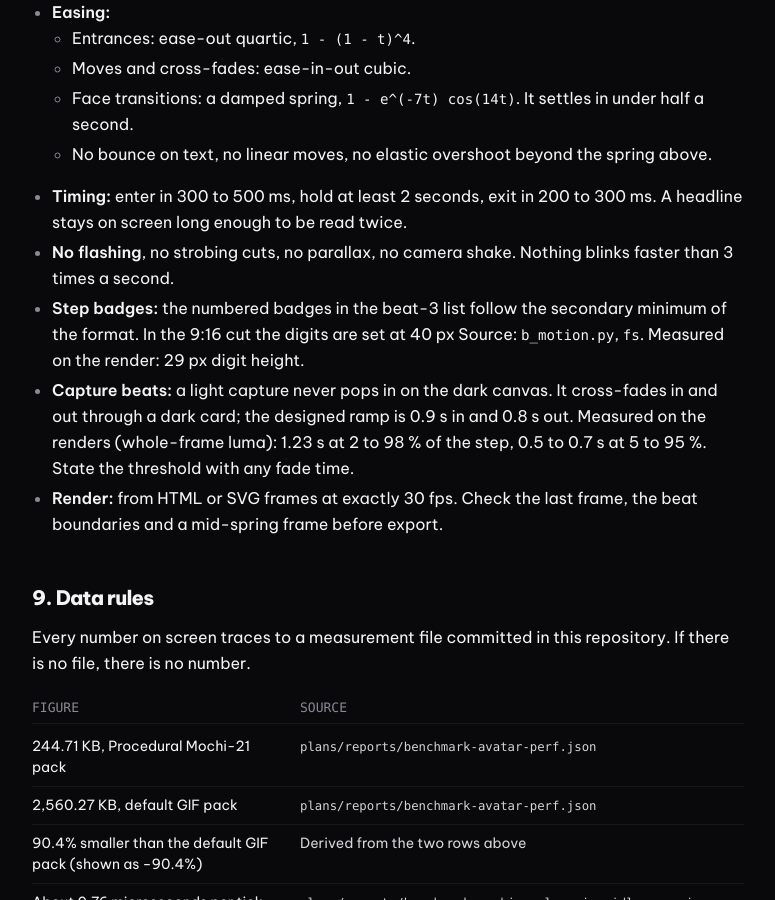
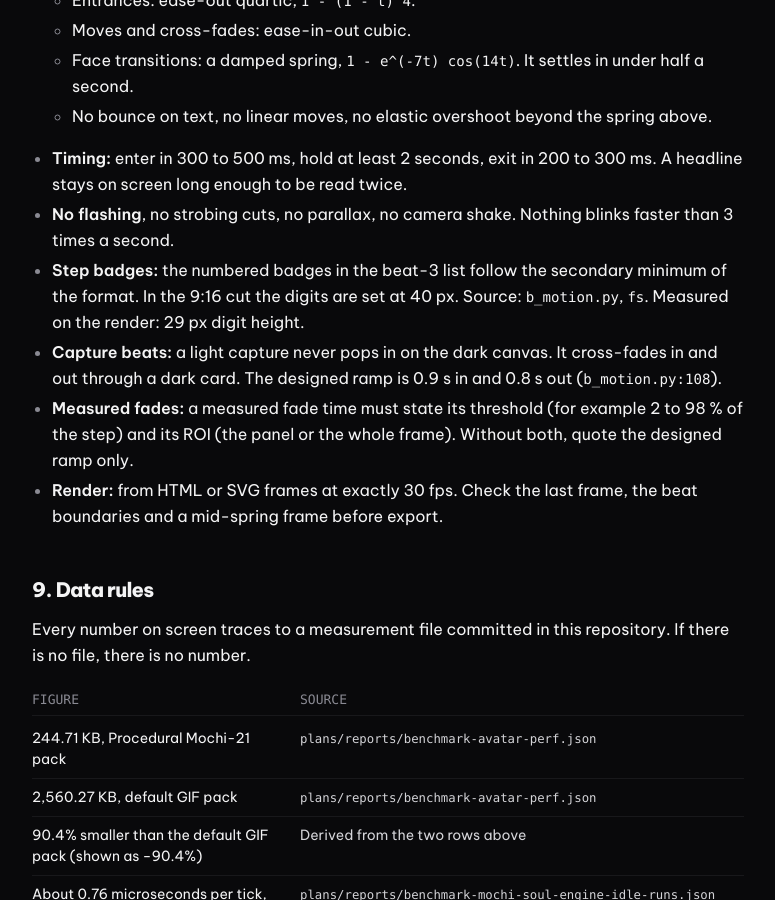
Before and after one commit to jangtrinh/design-os-robotics, a Jekyll site: the page built from docs/ART-DIRECTION.md, in a window 1280 px wide and 900 px high, scrolled down 9137 px. Shown: the whole window, without its empty margins (252-1027 px from the left). Built offline with Jekyll 4.4.1, drawn with Linux system fonts in a browser that asks for light colours; our own code applies the rules of GitHub Pages for plain Markdown files; some of the changed text lies outside the part shown.

Commit message:
Fix QA r7 findings: drop measured fade numbers, require threshold and ROI, point sections 13 and 14 to the exception table

```diff
--- a/docs/ART-DIRECTION.md
+++ b/docs/ART-DIRECTION.md
@@ -85,9 +85,8 @@ The type ladder is 13, 14, 16, 18, 20, 24, 30, 36, 48 px. Use a step from it for
 | File | Path | Size | Use |
 |:---|:---|:---|:---|
 | Lockup (vector) | `docs/assets/brand/logo-lockup.svg` | 720x200 | Lockup on its own dark plate |
-| Mark (raster) | `docs/assets/brand/design-os-robotics.webp` | 256x256 | Shaded block mark for avatars and hero art |
-| Favicon | `docs/assets/brand/favicon-64.png` | 64x64 | Browser tab |
-| Apple touch icon | `docs/assets/brand/apple-touch-icon-180.png` | 180x180 | iOS home screen |
+
+The raster mark, the favicon and the apple touch icon are listed with their sizes in the exception table below.
 
 ### The mark
 
@@ -105,12 +104,12 @@ Add or remove a file here, and nowhere else.
 
 | File | Why it is exempt |
 |:---|:---|
-| `docs/assets/brand/design-os-robotics.webp` | The source raster of the shaded mark. |
+| `docs/assets/brand/design-os-robotics.webp` | The source raster of the shaded mark, 256x256, for avatars and hero art. |
 | `docs/assets/brand/hero-dark.png` | Dark README hero; it embeds the shaded mark. |
 | `docs/assets/brand/hero-light.png` | Light README hero; it embeds the shaded mark. |
 | `docs/assets/brand/social-preview.png` | Social and OG preview; it embeds the shaded mark. |
-| `docs/assets/brand/favicon-64.png` | A 64 px render of the shaded mark. |
-| `docs/assets/brand/apple-touch-icon-180.png` | A 180 px render of the shaded mark. |
+| `docs/assets/brand/favicon-64.png` | A 64x64 render of the shaded mark, for the browser tab. |
+| `docs/assets/brand/apple-touch-icon-180.png` | A 180x180 render of the shaded mark, for the iOS home screen. |
 | Promo stills `x-image-16x9` and `square-1x1` (EN and VI) and the four MP4s | They show the mark, and section 7 says promo files follow the same rules. |
 
 Not exempt: the vector mark, `logo-lockup.svg`, diagrams, backgrounds and any other art. The exception is pending Jang's decision on the mark. If that decision changes, every row changes with it.
@@ -226,10 +225,10 @@ Promo files are delivered with the post, not committed here, but they follow the
   - No bounce on text, no linear moves, no elastic overshoot beyond the spring above.
 - **Timing:** enter in 300 to 500 ms, hold at least 2 seconds, exit in 200 to 300 ms. A headline stays on screen long enough to be read twice.
 - **No flashing**, no strobing cuts, no parallax, no camera shake. Nothing blinks faster than 3 times a second.
-- **Step badges:** the numbered badges in the beat-3 list follow the secondary minimum of the format. In the 9:16 cut the digits are set at 40 px
+- **Step badges:** the numbered badges in the beat-3 list follow the secondary minimum of the format. In the 9:16 cut the digits are set at 40 px.
   Source: `b_motion.py`, `fs`. Measured on the render: 29 px digit height.
-- **Capture beats:** a light capture never pops in on the dark canvas. It cross-fades in and out through a dark card; the designed ramp is 0.9 s in and 0.8 s out.
-  Measured on the renders (whole-frame luma): 1.23 s at 2 to 98 % of the step, 0.5 to 0.7 s at 5 to 95 %. State the threshold with any fade time.
+- **Capture beats:** a light capture never pops in on the dark canvas. It cross-fades in and out through a dark card. The designed ramp is 0.9 s in and 0.8 s out (`b_motion.py:108`).
+- **Measured fades:** a measured fade time must state its threshold (for example 2 to 98 % of the step) and its ROI (the panel or the whole frame). Without both, quote the designed ramp only.
 - **Render:** from HTML or SVG frames at exactly 30 fps. Check the last frame, the beat boundaries and a mid-spring frame before export.
 
 ## 9. Data rules
@@ -321,7 +320,7 @@ No output means clean. Then open every new image and read it.
 <img src="./assets/brand/hero-dark.png" alt="design:os by Jang" width="220">
 
 - **Do:** Keep one orange element and a lot of dark space.
-- **Don't:** Add a second accent, a gradient, a glow or a drop shadow.
+- **Don't:** Add a second accent, a gradient, a glow or a drop shadow. The only exception is the table in section 4.
 
 <img src="./assets/brand/social-preview.png" alt="design:os by Jang" width="220">
 
@@ -336,6 +335,7 @@ No output means clean. Then open every new image and read it.
 ## 14. Checklist before a PR
 
 - [ ] Colours are the tokens in section 2; one orange focus per view (a second is a decision to defend, see section 2).
+- [ ] A gradient or shadow appears only in a file listed in the exception table in section 4.
 - [ ] Type is Be Vietnam Pro, three weights, sizes meet the minimums.
 - [ ] Faces come from `tools/cook-procedural-avatar.py` or `themes/procedural-mochi/`.
 - [ ] Every number traces to a committed file (section 9).
--- a/docs/llms.txt
+++ b/docs/llms.txt
@@ -8,7 +8,7 @@ DESIGN:OS Robotics is a source-available, local-first hardware control, `esp_mma
 
 - **Target Hardware (`RB5320XZ78AI` / `RoBot.5320`)**: `ESP32-S3 N16R8` (240 MHz dual-core Xtensa LX7, 16 MB Quad-SPI Flash, 8 MB Octal PSRAM), `ST7789` `240x320` TFT (`SPI2` 40 MHz), `MAX98357A` I2S speaker amp + `PCM5102A` stereo line-out, `INMP441` I2S mic, `GPIO 17` battery ADC, `GPIO 38` charge detect, `GPIO 48` WS2812 RGB LED.
 - **Spec 01 — Procedural Mochi-21 Vector Avatar (`tools/cook-procedural-avatar.py`)**: Generates all 21 distinct Mochi emotions (`robot_2` reuses the neutral GIF; `240x240` px, 16 frames, locked 8-colour indexed LZW palette) from 582 lines of geometric math in `244.71 KB` total (`-90.4%` vs `2,560.27 KB` factory GIFs; checksum `0x5867`). The packed `.bin` is built locally from your own device dump and is not tracked in the repository.
-- **Spec 02 — Mochi-Soul 4D Homeostasis Engine (`tools/mochi-soul-engine/engine.py`)**: Simulates continuous biological state $S(t) = [E, V, B, C]^T \in [0, 100]^4$ (`Energy`, `Valence`, `Bond`, `Curiosity`) across 4 evolution stages (`Mochi Spore`, `Curious Mochi`, `Companion Mochi`, `Cyber-Savant Mochi`) with SQLite WAL persistence (`~0.76 us/tick` measured idle, `~1.31M ticks/s`, `~4.0 us/tx`, all medians of 12 runs, `21/21` emotions triggered, `0` Quiet Hours violations in the benchmark; Quiet Hours are `23:00–07:30`).
+- **Spec 02 — Mochi-Soul 4D Homeostasis Engine (`tools/mochi-soul-engine/engine.py`)**: Simulates continuous biological state $S(t) = [E, V, B, C]^T \in [0, 100]^4$ (`Energy`, `Valence`, `Bond`, `Curiosity`) across 4 evolution stages (`Mochi Spore`, `Curious Mochi`, `Companion Mochi`, `Cyber-Savant Mochi`) with SQLite WAL persistence (`~0.76 us/tick` measured idle median, `~1.31M ticks/s`, `~4.0 us/tx`, all medians of 12 runs, `21/21` emotions triggered, `0` Quiet Hours violations in the benchmark; Quiet Hours are `23:00–07:30`).
 - **Spec 03 — Xiaozhi Proactive Bridge & HUD Card (`tools/mochi-soul-engine/bridge.py`)**: Matches `100%` of the disassembled `Application::OnIncomingJson` (`0x4202c0c8..0x4202c711` on `ota_1`) protocol (`notify`, `alert`, `llm`, `tts`, `mcp` JSON-RPC 2.0 `tools/call`) with `0.51 ms` HTTP loopback RTT and `1.22 ms` `240x320` HUD PNG card rendering (`2,716 B`), both single runs.
 - **Spec 04 — 60fps Second-Order Spring Reflex & Lip-Sync (`tools/mochi-soul-engine/reflex_60fps.py` & `mochi_face_60fps.hpp`)**: Solves $\ddot{\mathbf{x}} + 2\zeta\omega_n\dot{\mathbf{x}} + \omega_n^2(\mathbf{x} - \mathbf{x}_{\text{target}}) = 0$ across a 10-DOF vector (`2.36 us/frame`, single run, at 60Hz = `0.014%` frame budget, `420/420` emotion pair transitions converged, `6.77%` overshoot, lip-sync Pearson correlation $r = 0.9592$, `alignas(64)` C++17 header `3,898 B` zero-heap).
 - **Zero-Reset 4-Layer Health Dashboard (`tools/robotctl.py`)**: Opens USB-JTAG with `~HUPCL` so `DTR/RTS` never resets the ESP32-S3 during active voice conversations.
```
